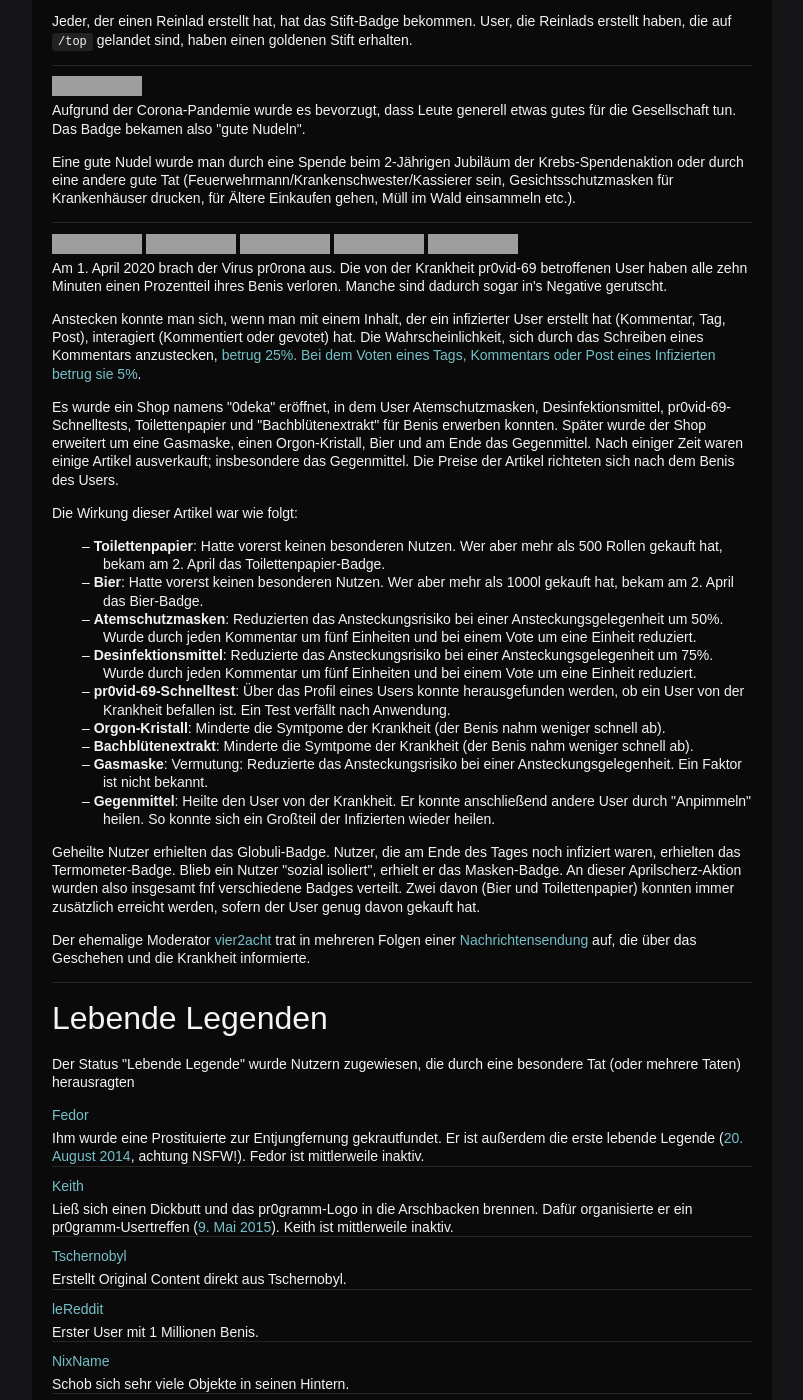
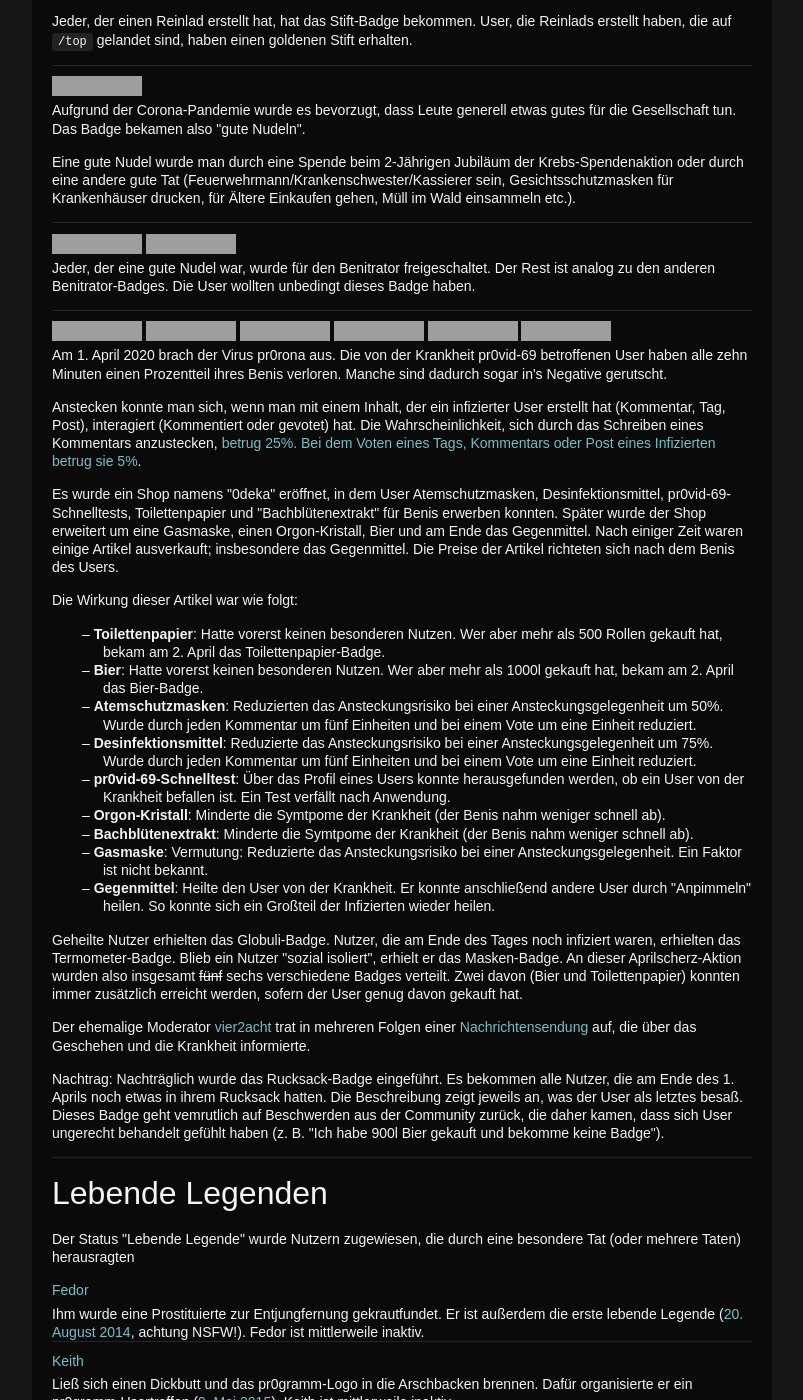
Before and after one commit to holzmaster/userscripts, a Jekyll site: the page built from miniwiki.html, in a window 1280 px wide and 1400 px high, scrolled down 2745 px. Shown: the whole window, without its empty margins (238-1041 px from the left). Built offline with Jekyll 4.4.1, drawn with Linux system fonts in a browser that asks for light colours; grey boxes are pictures that could not be loaded.

Commit message:
Add rucksack and benitrator badges

```diff
--- a/miniwiki.html
+++ b/miniwiki.html
@@ -196,11 +196,21 @@ permalink: /miniwiki/
 		</dd>
 		<dt>
 			<div class="badge-container">
+				<img src="//pr0gramm.com/media/badges/benitrator20-lose.png">
+				<img src="//pr0gramm.com/media/badges/benitrator20-win.png">
+			</div>
+		</dt>
+		<dd>
+			<p>Jeder, der eine gute Nudel war, wurde für den Benitrator freigeschaltet. Der Rest ist analog zu den anderen Benitrator-Badges. Die User wollten unbedingt dieses Badge haben.</p>
+		</dd>
+		<dt>
+			<div class="badge-container">
 				<img src="//pr0gramm.com/media/badges/pr0rona-globuli.png">
 				<img src="//pr0gramm.com/media/badges/pr0rona-mask.png">
 				<img src="//pr0gramm.com/media/badges/pr0rona-thermometer.png">
 				<img src="//pr0gramm.com/media/badges/pr0rona-beer.png">
 				<img src="//pr0gramm.com/media/badges/pr0rona-toiletpaper.png">
+				<img src="//pr0gramm.com/media/badges/pr0rona-backpack.png">
 			</div>
 		</dt>
 		<dd>
@@ -233,10 +243,16 @@ permalink: /miniwiki/
 				Geheilte Nutzer erhielten das Globuli-Badge.
 				Nutzer, die am Ende des Tages noch infiziert waren, erhielten das Termometer-Badge.
 				Blieb ein Nutzer "sozial isoliert", erhielt er das Masken-Badge.
-				An dieser Aprilscherz-Aktion wurden also insgesamt fnf verschiedene Badges verteilt.
+				An dieser Aprilscherz-Aktion wurden also insgesamt <s>fünf</s> sechs verschiedene Badges verteilt.
 				Zwei davon (Bier und Toilettenpapier) konnten immer zusätzlich erreicht werden, sofern der User genug davon gekauft hat.
 			</p>
 			<p>Der ehemalige Moderator <a href="//pr0gramm.com/user/vier2acht">vier2acht</a> trat in mehreren Folgen einer <a href="//pr0gramm.com/user/pr0gramm/uploads/nachrichtenpr0gramm">Nachrichtensendung</a> auf, die über das Geschehen und die Krankheit informierte.</p>
+			<p>
+				Nachtrag: Nachträglich wurde das Rucksack-Badge eingeführt.
+				Es bekommen alle Nutzer, die am Ende des 1. Aprils noch etwas in ihrem Rucksack hatten.
+				Die Beschreibung zeigt jeweils an, was der User als letztes besaß.
+				Dieses Badge geht vemrutlich auf Beschwerden aus der Community zurück, die daher kamen, dass sich User ungerecht behandelt gefühlt haben (z. B. "Ich habe 900l Bier gekauft und bekomme keine Badge").
+			</p>
 		</dd>
 	</dl>
 </section>
```
